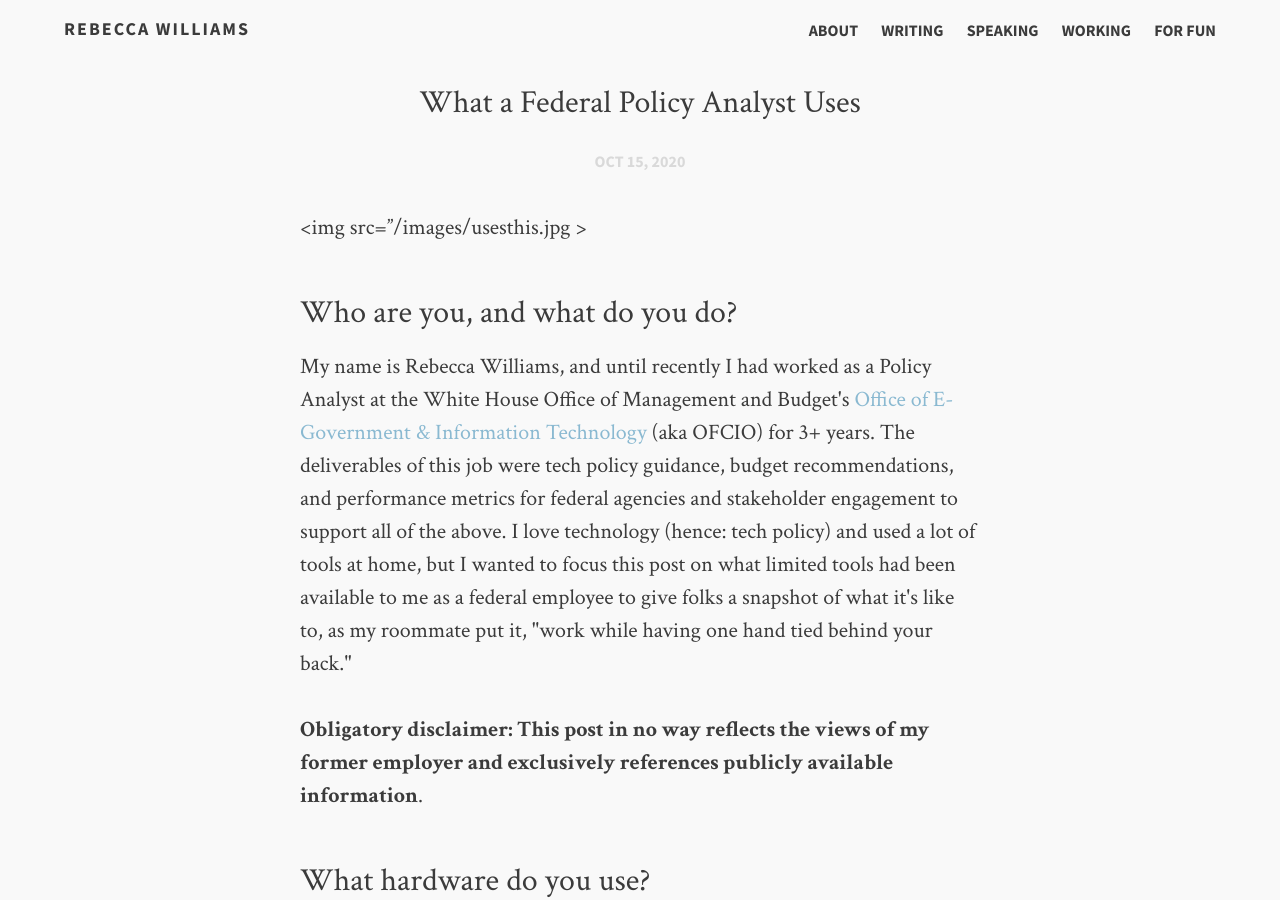
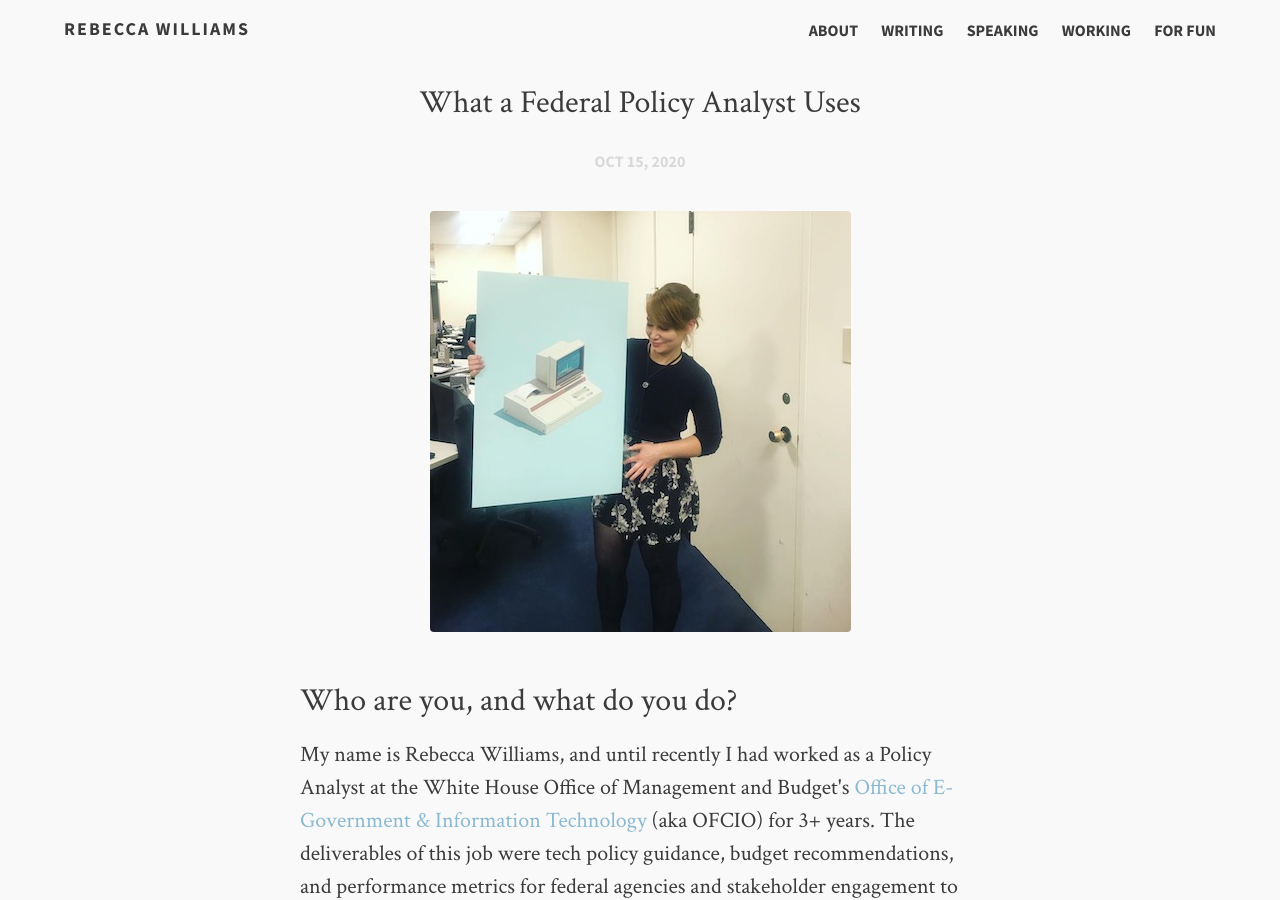
Before and after one commit to rebeccawilliams/rebeccawilliams.us, a Jekyll site: the page built from _posts/2020-10-15-Uses-This.md, in a window 1280 px wide and 900 px high. Built offline with Jekyll 4.4.1, drawn with Linux system fonts in a browser that asks for light colours; nearby versions of some CDN libraries.

Commit message:
Update 2020-10-15-Uses-This.md

```diff
--- a/_posts/2020-10-15-Uses-This.md
+++ b/_posts/2020-10-15-Uses-This.md
@@ -4,7 +4,7 @@ title: What a Federal Policy Analyst Uses
 thumbnail: /images/usesthis.jpg
 ---
 
-<img src="/images/usesthis.jpg >
+<img src="/images/usesthis.jpg">
 
 <h3>Who are you, and what do you do?</h3>
 
```
